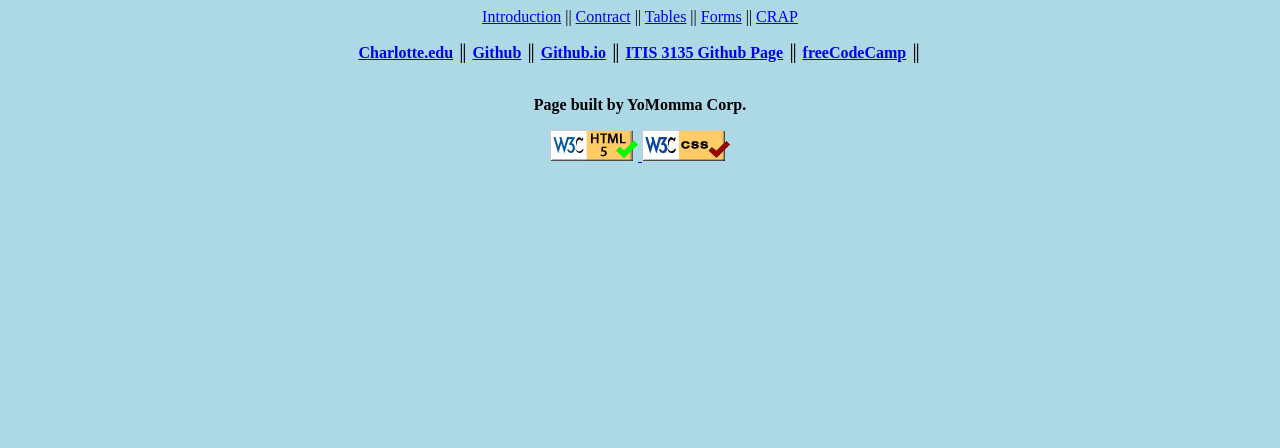
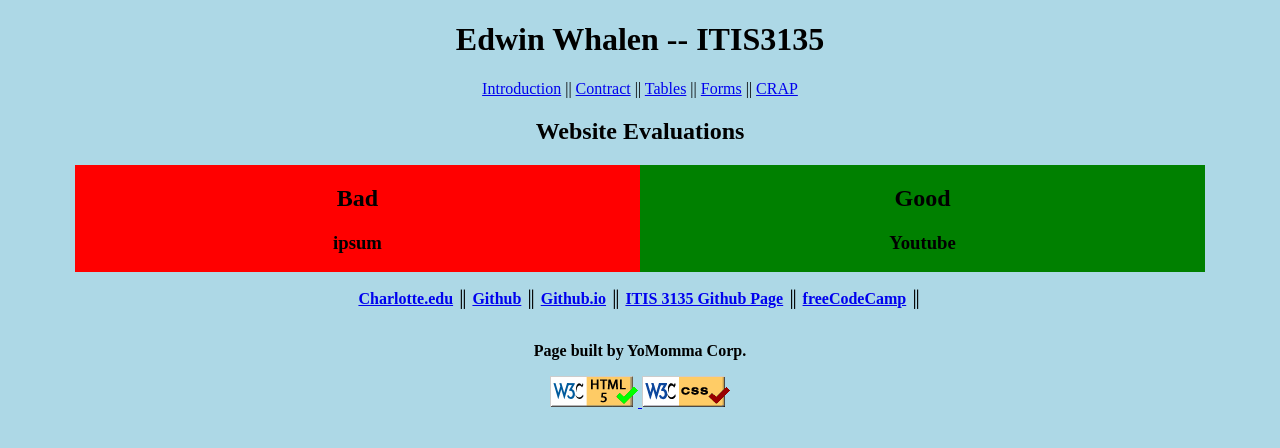
Before and after one commit to edwinp95/edwinp95.github.io, a plain HTML site: page itis3135/website_evaluations.html in a window 1280 px wide. Drawn offline with Linux system fonts and the light colour scheme.

Commit message:
-updates

```diff
--- /dev/null
+++ b/itis3135/styles/crap.css
@@ -0,0 +1,42 @@
+header, footer {
+	text-align : center;
+	color : black;
+	font-weight : bold;
+}
+
+body {
+	margin-left: 75px;
+    margin-right: 75px;
+	background-color: lightblue;
+}
+
+.smaller-image {
+	width: 300px;
+	height: 500px;
+}
+
+h2, h3 {
+	text-align : center;
+}
+
+figure {
+	text-align : center;
+}
+
+nav {
+	text-align : center;
+}
+
+.container{
+    display: flex;
+}
+
+.left{
+    flex: 50%;
+    background-color: red;
+}
+
+.right{
+    flex: 50%;
+    background-color: green;
+}
--- a/itis3135/styles/tables.css
+++ b/itis3135/styles/tables.css
@@ -10,9 +10,6 @@ body {
 	background-color: lightblue;
 }
 
-ol {
-
-}
 nav {
 	text-align : center;
 }
@@ -32,7 +29,7 @@ figure {
 }
 table tr:nth-child(even) {
 	background-color: #e3ff00;
-	text-color: black;
+	color: black;
 }
 
 figcaption {
--- a/itis3135/website_evaluations.html
+++ b/itis3135/website_evaluations.html
@@ -2,10 +2,14 @@
 <html lang="en">
 <head>
 	<meta charset="UTF-8">
-	<link href="styles/default.css" rel="stylesheet" type="text/css" >
+	<link href="styles/crap.css" rel="stylesheet" type="text/css" >
 	<title>Edwin Whalen, ITIS3135, CRAP</title>
 </head>
 <body>
+    <header>
+        <h1>Edwin Whalen -- ITIS3135</h1>
+    </header>
+
     <nav>
 		<a href="introduction.html">Introduction</a>
         ||
@@ -18,9 +22,24 @@
         <a href="website_evaluations.html">CRAP</a>
 	</nav>
 
+
+    <main>
+        <h2>Website Evaluations</h2>
+        <div class="container">
+            <div class="left">
+                <h2>Bad</h2>
+                <h3>ipsum</h3>
+            </div>
+            <div class="right">
+                <h2>Good</h2>
+                <h3>Youtube</h3>
+            </div>
+        </div>
+    </main>
+
     <footer>
 
-        <br/>
+        <br>
         <nav>
             <a href="http://webpages.uncc.edu/ewhalen/" target="_blank">Charlotte.edu</a> &#9553;
             <a href="https://github.com/edwinp95" target="_blank">Github</a> &#9553;
@@ -29,7 +48,7 @@
             <a href="https://www.freecodecamp.org/ewhalen" target="_blank">freeCodeCamp</a> &#9553;
 
         </nav>
-        <br />
+        <br>
         <p>
             Page built by YoMomma Corp.
         </p>
```
Also changed, not shown: itis3135/contract.html (+2 -2 lines), itis3135/forms.html (+2 -2 lines), itis3135/introduction.html (+2 -2 lines).
